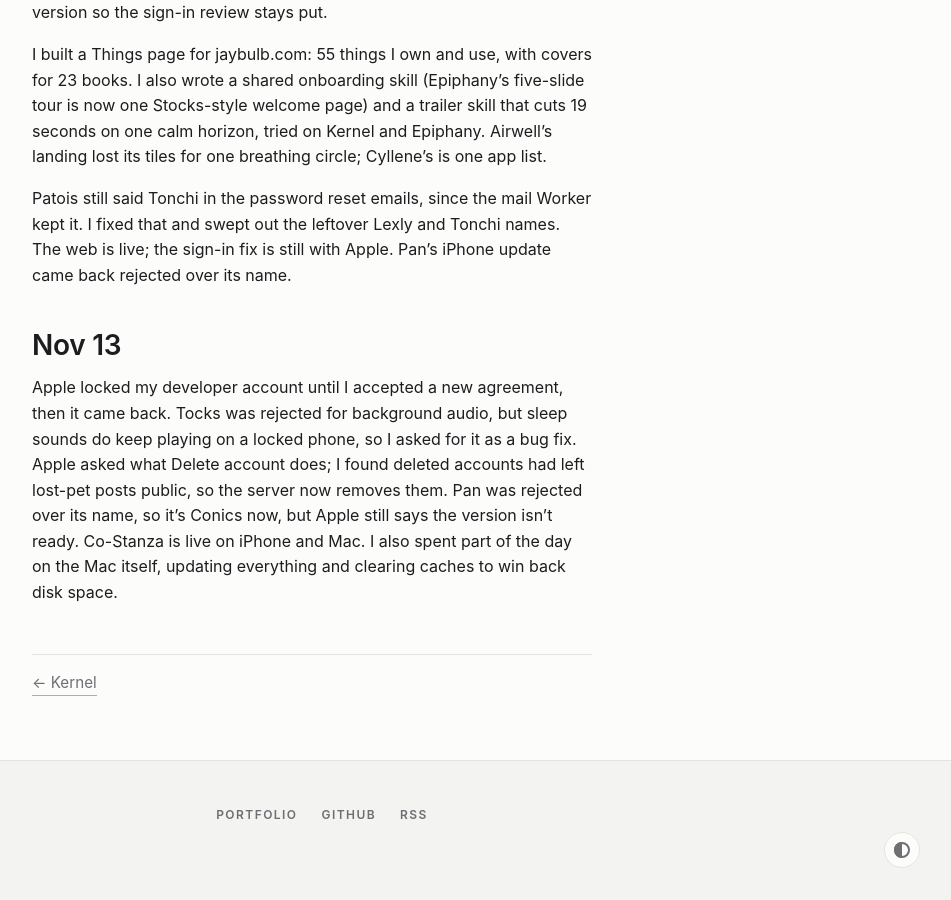
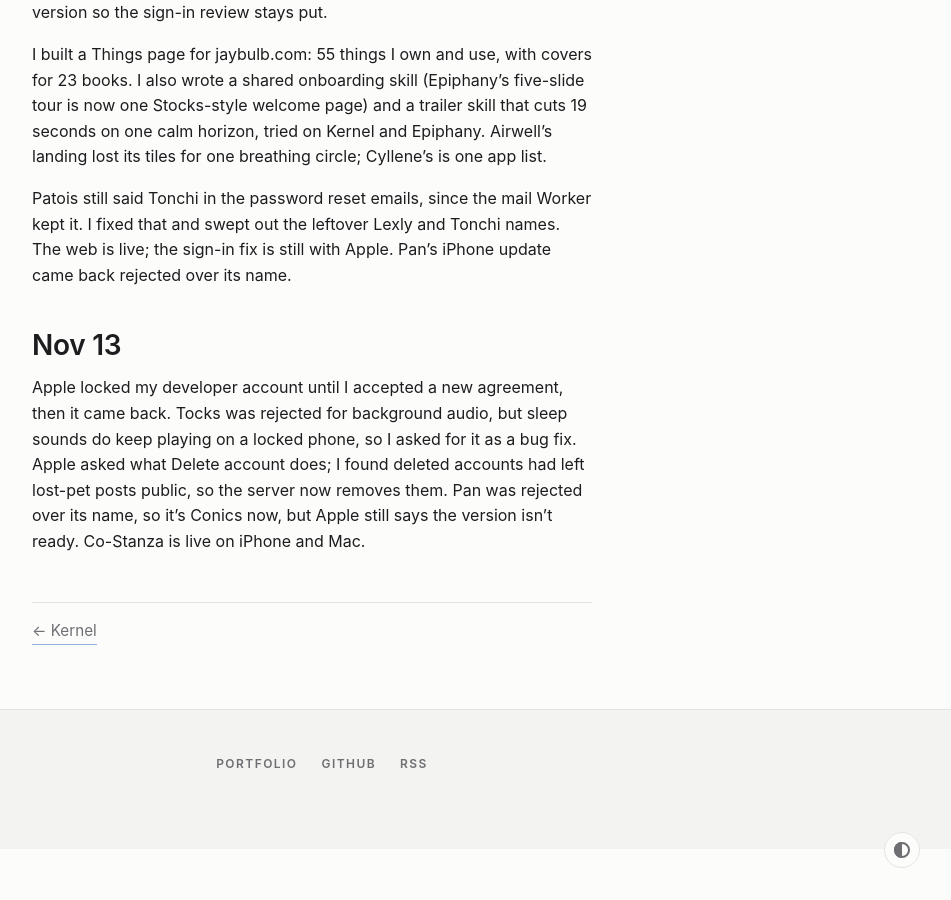
Before and after one commit to nulljosh/journal, a Jekyll site: the page built from _posts/2026-10-02-october.md, in a window 1280 px wide and 900 px high, scrolled down 5154 px. Shown: the whole window, without its empty margins (328-1279 px from the left). Built offline with Jekyll 4.4.1, drawn with Linux system fonts in a browser that asks for light colours.

Commit message:
October: keep Nov 13 section under the word cap

```diff
--- a/_posts/2026-10-02-october.md
+++ b/_posts/2026-10-02-october.md
@@ -129,4 +129,4 @@ Patois still said Tonchi in the password reset emails, since the mail Worker kep
 
 ## Nov 13
 
-Apple locked my developer account until I accepted a new agreement, then it came back. Tocks was rejected for background audio, but sleep sounds do keep playing on a locked phone, so I asked for it as a bug fix. Apple asked what Delete account does; I found deleted accounts had left lost-pet posts public, so the server now removes them. Pan was rejected over its name, so it's Conics now, but Apple still says the version isn't ready. Co-Stanza is live on iPhone and Mac. I also spent part of the day on the Mac itself, updating everything and clearing caches to win back disk space.
+Apple locked my developer account until I accepted a new agreement, then it came back. Tocks was rejected for background audio, but sleep sounds do keep playing on a locked phone, so I asked for it as a bug fix. Apple asked what Delete account does; I found deleted accounts had left lost-pet posts public, so the server now removes them. Pan was rejected over its name, so it's Conics now, but Apple still says the version isn't ready. Co-Stanza is live on iPhone and Mac.
```
Also changed, not shown: _includes/graphs/year.svg.
